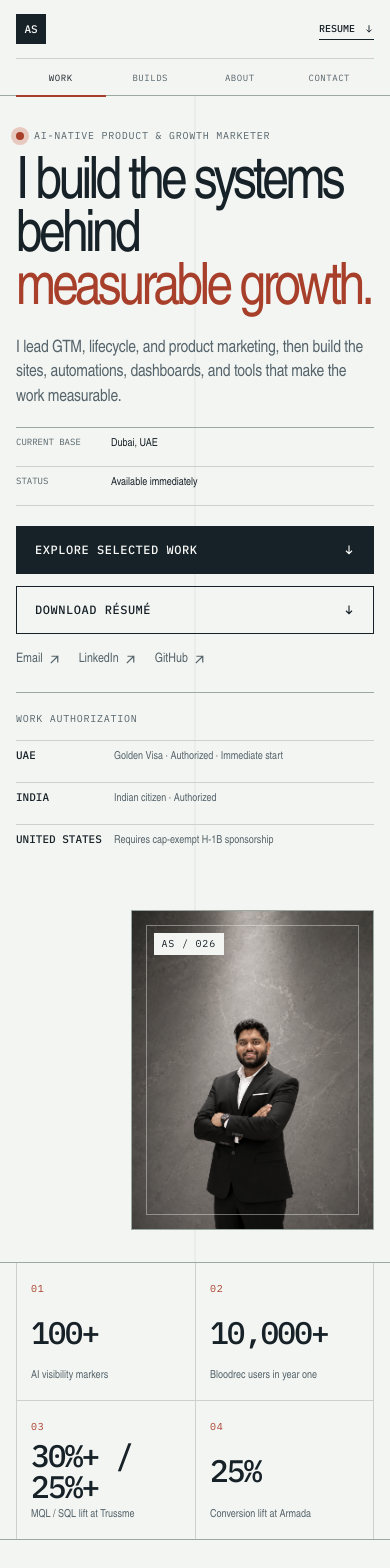
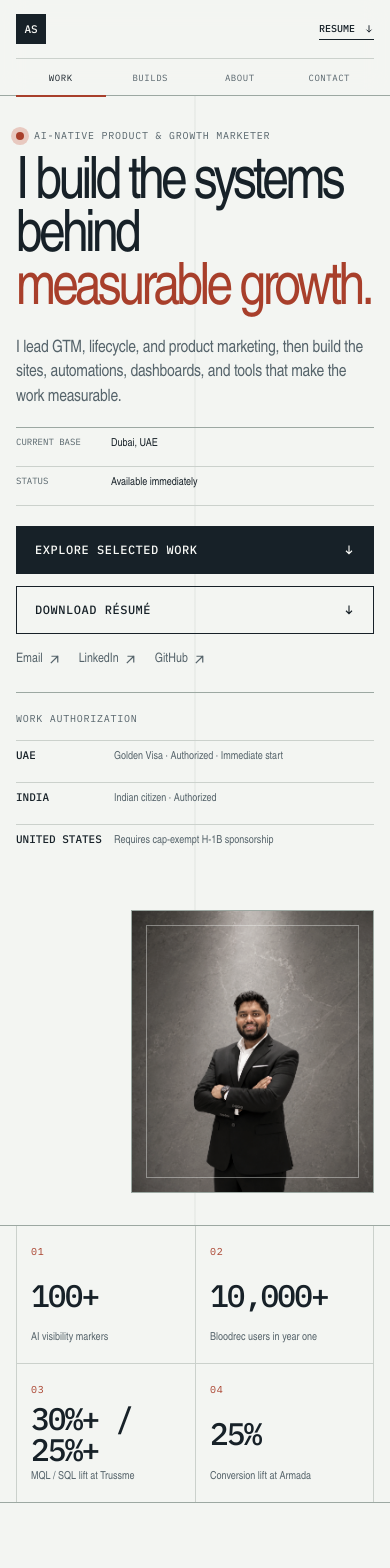
Before and after one commit to Adarsh350/adarsh-portfolio, a Next.js app: page / in a window 390 px wide. Shown: the top 1568 px of the page. Built offline with nearby package versions, Linux system fonts and the light colour scheme; no server answers.

Commit message:
style: refine portrait crop

```diff
--- a/app/globals.css
+++ b/app/globals.css
@@ -59,10 +59,9 @@ main, footer { max-width: 1920px; margin-inline: auto; }
 .hero-links a, .evidence-link { display: inline-flex; align-items: center; gap: 5px; color: var(--muted); font-size: 13px; border-bottom: 1px solid transparent; }
 .hero-links a:hover, .evidence-link:hover { color: var(--oxide); border-color: currentColor; }
 .hero-visual { grid-area: visual; position: relative; align-self: center; justify-self: end; width: min(100%, 480px); }
-.portrait-frame { position: relative; width: 82%; margin-left: auto; aspect-ratio: .76; overflow: hidden; background: #d8dad6; border: 1px solid var(--rule-dark); }
+.portrait-frame { position: relative; width: 82%; margin-left: auto; aspect-ratio: .86; overflow: hidden; background: #d8dad6; border: 1px solid var(--rule-dark); }
 .portrait-frame::before { content: ""; position: absolute; z-index: 2; inset: 14px; border: 1px solid rgba(243,245,242,.4); pointer-events: none; }
-.portrait-frame img { width: 100%; height: 100%; object-fit: cover; object-position: 50% 42%; filter: saturate(.72) contrast(1.04); }
-.portrait-code { position: absolute; z-index: 3; top: 22px; left: 22px; padding: 6px 8px; background: var(--canvas); font: 10px/1 var(--font-mono); letter-spacing: .08em; }
+.portrait-frame img { width: 100%; height: 100%; object-fit: cover; object-position: 50% 72%; filter: saturate(.72) contrast(1.04); }
 .availability-card { position: absolute; left: 0; bottom: 30px; width: 64%; min-width: 245px; background: var(--paper); border: 1px solid var(--rule-dark); box-shadow: 12px 12px 0 var(--oxide-soft); }
 .availability-card div { padding: 13px 16px; display: flex; justify-content: space-between; gap: 12px; border-bottom: 1px solid var(--rule); }
 .availability-card div:last-child { border: 0; }
@@ -235,7 +234,7 @@ footer span { justify-self: end; color: #bac3bd; }
   .authorization > div p { min-height: 42px; padding: 8px 0; display: grid; grid-template-columns: 95px 1fr; border-left: 0; border-top: 1px solid var(--rule); }
   .authorization span { font-size: 11px; }
   .hero-visual { width: 100%; margin-top: 44px; justify-self: auto; }
-  .portrait-frame { width: 68%; margin-left: auto; aspect-ratio: .76; }
+  .portrait-frame { width: 68%; margin-left: auto; aspect-ratio: .86; }
   .availability-card { display: none; }
   .proof-ledger { padding-inline: 16px; }
   .proof-ledger a { min-height: 138px; padding: 18px 14px; }
--- a/app/page.tsx
+++ b/app/page.tsx
@@ -37,7 +37,6 @@ export default function Home() {
           <div className="hero-visual">
             <div className="portrait-frame">
               <Image src="/assets/headshot/adarsh-shankar.png" alt="Adarsh Shankar" width={1086} height={1448} priority sizes="(max-width: 760px) 46vw, 30vw" />
-              <span className="portrait-code">AS / 026</span>
             </div>
             <div className="availability-card">
               <div><span>Current base</span><strong>{profile.location}</strong></div>
```
